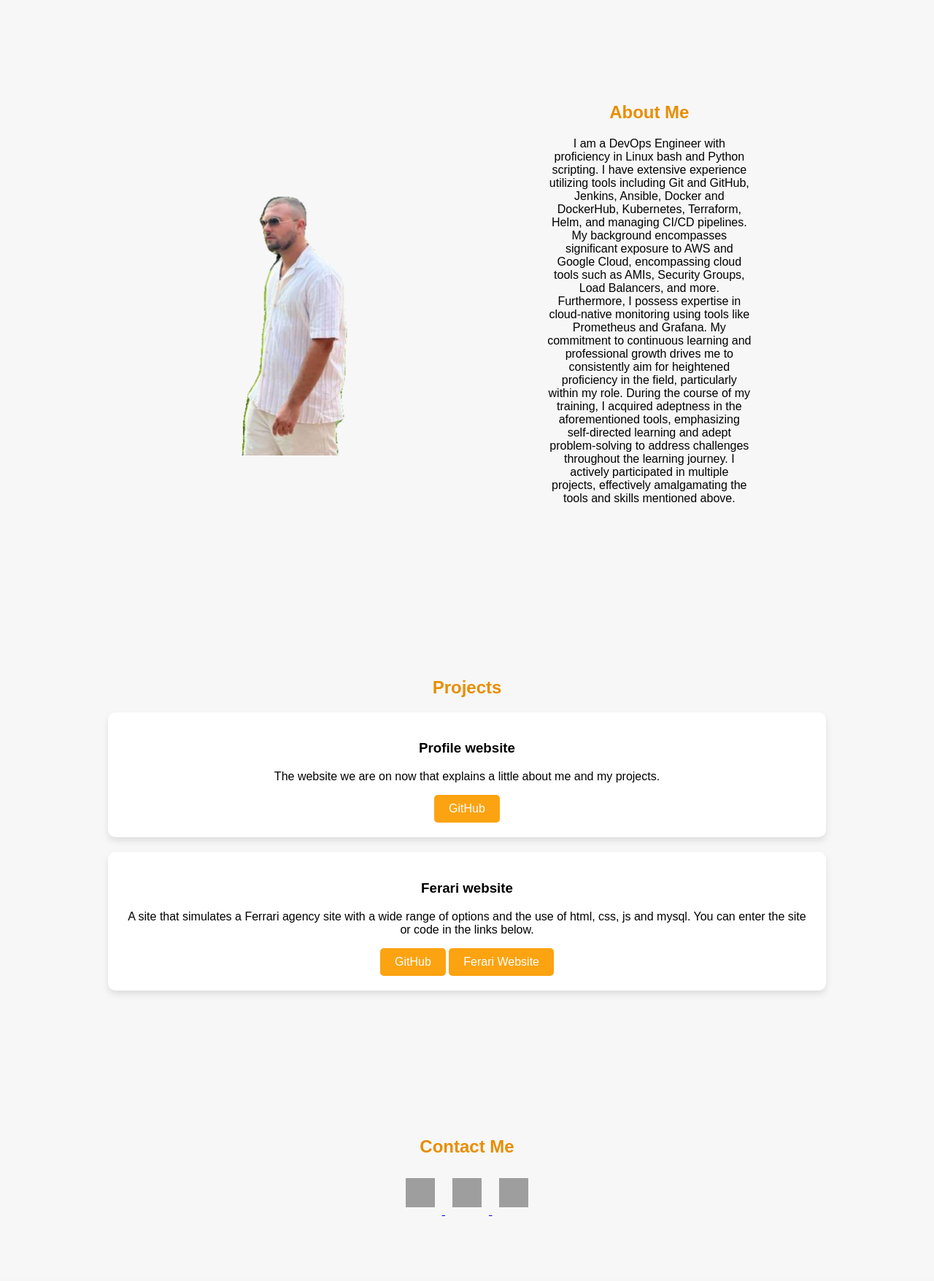
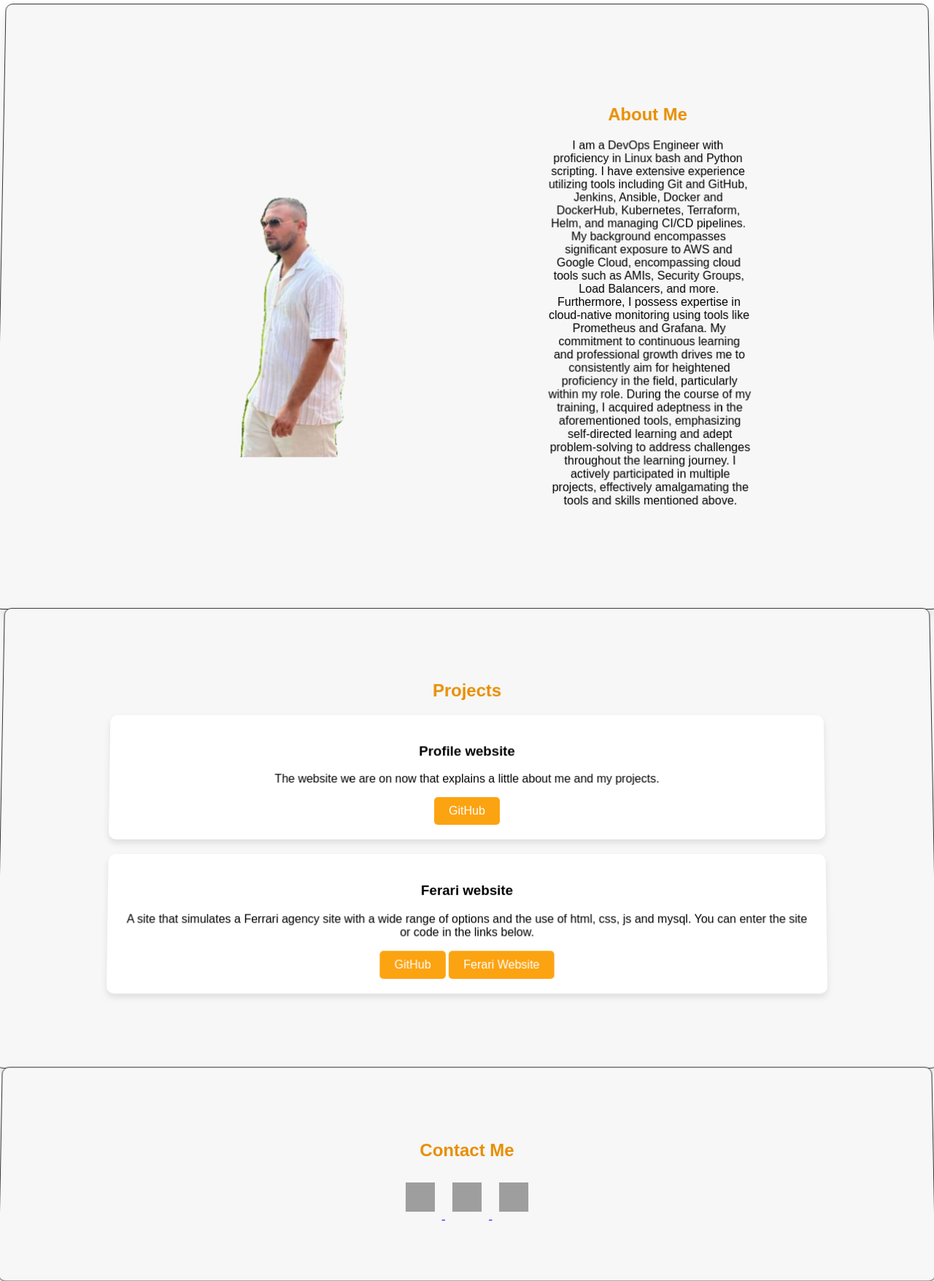
Before and after one commit to yotamdavid/profile_wabsite, a Flask app: page / in a window 1280 px wide. Shown: the part 88-1843 px from the top of the page at 73% size. Before the commit the page ends 1754 px from the top, so only its background shows below. Run offline with Flask 2, Linux system fonts and the light colour scheme; grey boxes are pictures that could not be loaded.

Commit message:
Update style.css

```diff
--- a/web_project/static/css/style.css
+++ b/web_project/static/css/style.css
@@ -66,9 +66,20 @@ h2 {
 
 /* General Section Styling */
 .section {
+    @include section-styling; /* השימוש ב-mixins של section-styling */
+    background-color: #f7f7f7; /* צבע הרקע האפור */
     padding: 80px 10%;
     text-align: center;
-    background-color: #f7f7f7;
+    border-radius: 10px;
+    border: 1px solid #333333;
+    box-shadow: 0px 10px 20px rgba(0, 0, 0, 0.1);
+    transform: perspective(600px) rotateX(1deg);
+    transition: transform 0.3s ease, box-shadow 0.3s ease;
+}
+
+.section:hover {
+    box-shadow: 0px 15px 30px rgba(0, 0, 0, 0.2);
+    transform: perspective(600px) rotateX(2deg);
 }
 
 /* Project Card Styling */
```
